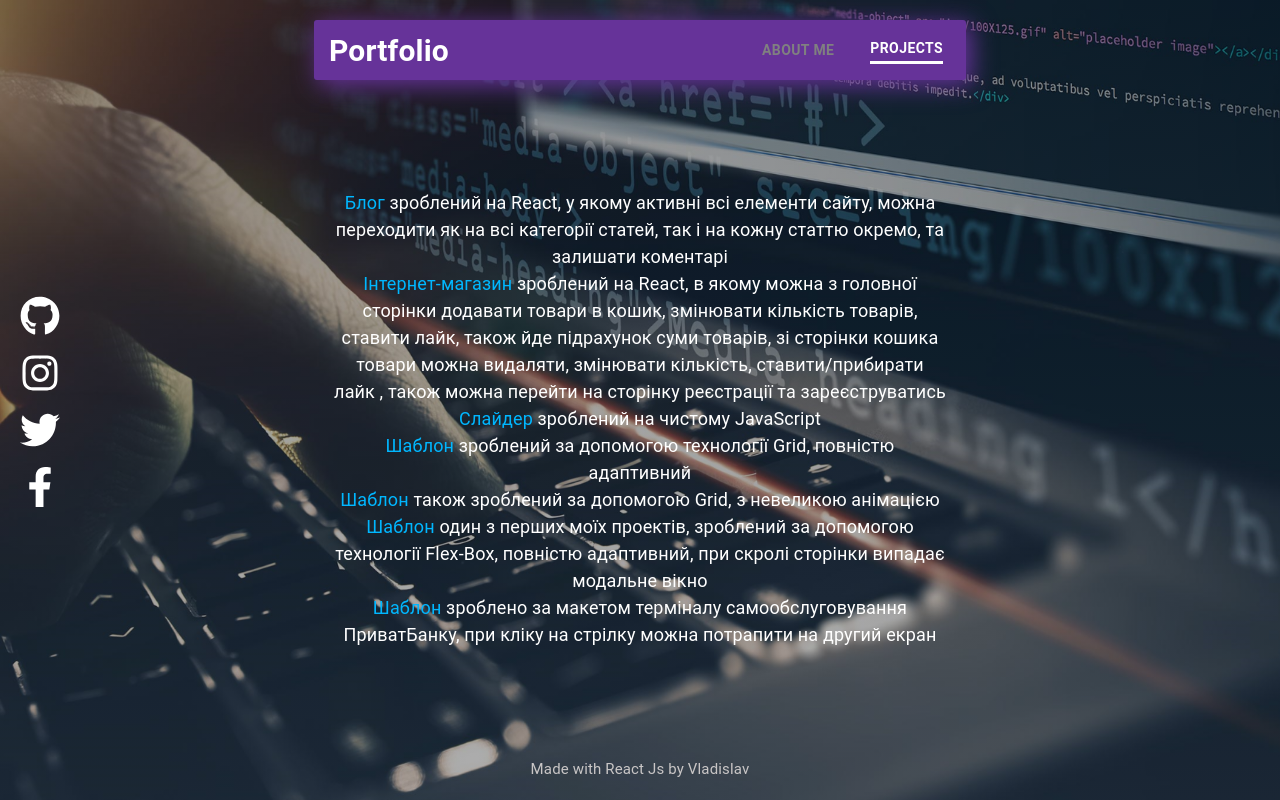
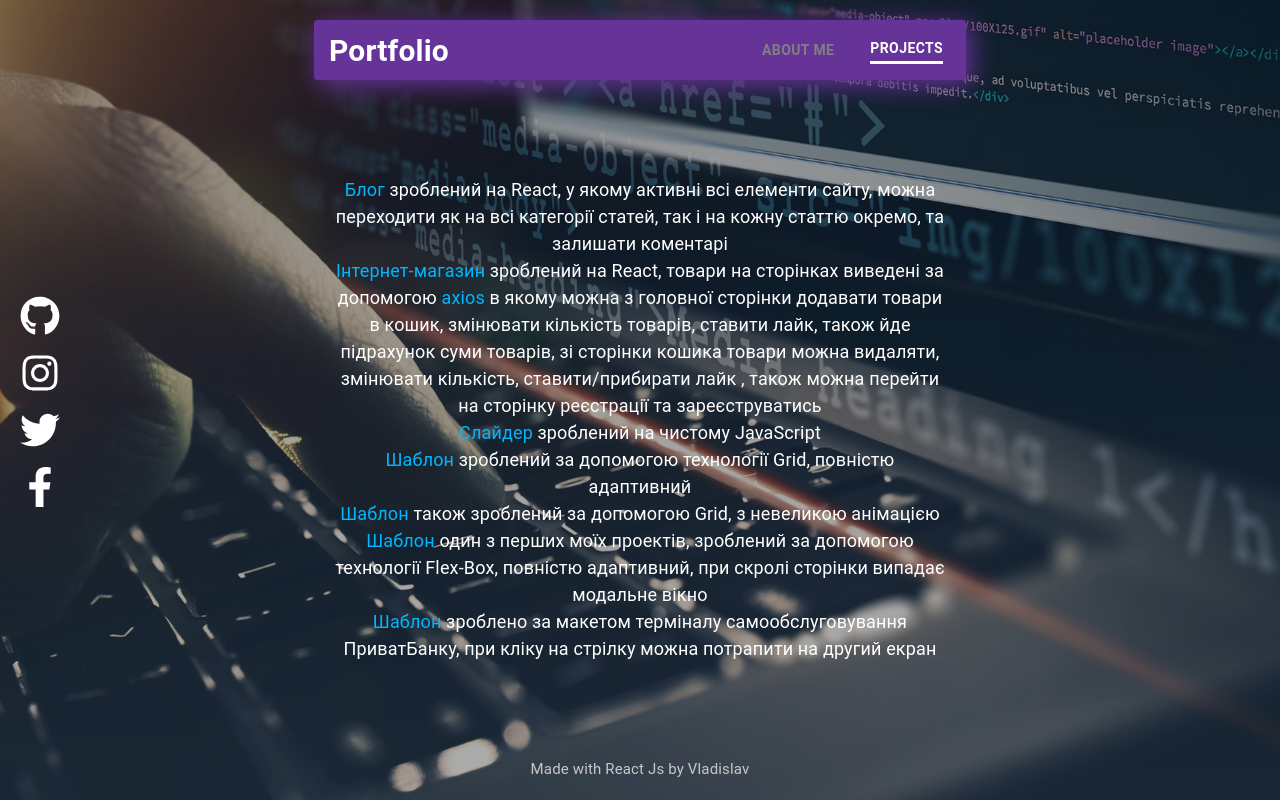
Before and after one commit to VladislavFuklev/react-portfolio, a React (Create React App) app: page /pages/projects in a window 1280 px wide. Built offline with nearby package versions, Linux system fonts and the light colour scheme.

Commit message:
добавил инфу про axios

```diff
--- a/src/pages/Projects/Projects.js
+++ b/src/pages/Projects/Projects.js
@@ -25,10 +25,20 @@ export const Projects = () => {
         >
           Інтернет-магазин
         </a>{" "}
-        зроблений на React, в якому можна з головної сторінки додавати товари в
-        кошик, змінювати кількість товарів, ставити лайк, також йде підрахунок
-        суми товарів, зі сторінки кошика товари можна видаляти, змінювати
-        кількість, ставити/прибирати лайк , також можна перейти на сторінку реєстрації та зареєструватись
+        зроблений на React, товари на сторінках виведені за допомогою{" "}
+        <a
+          href={"https://axios-http.com/docs/intro"}
+          target="_blank"
+          className="link"
+          rel="noreferrer"
+        >
+          axios
+        </a>{" "}
+        в якому можна з головної сторінки додавати товари в кошик, змінювати
+        кількість товарів, ставити лайк, також йде підрахунок суми товарів, зі
+        сторінки кошика товари можна видаляти, змінювати кількість,
+        ставити/прибирати лайк , також можна перейти на сторінку реєстрації та
+        зареєструватись
       </div>
       <div>
         <a
```
